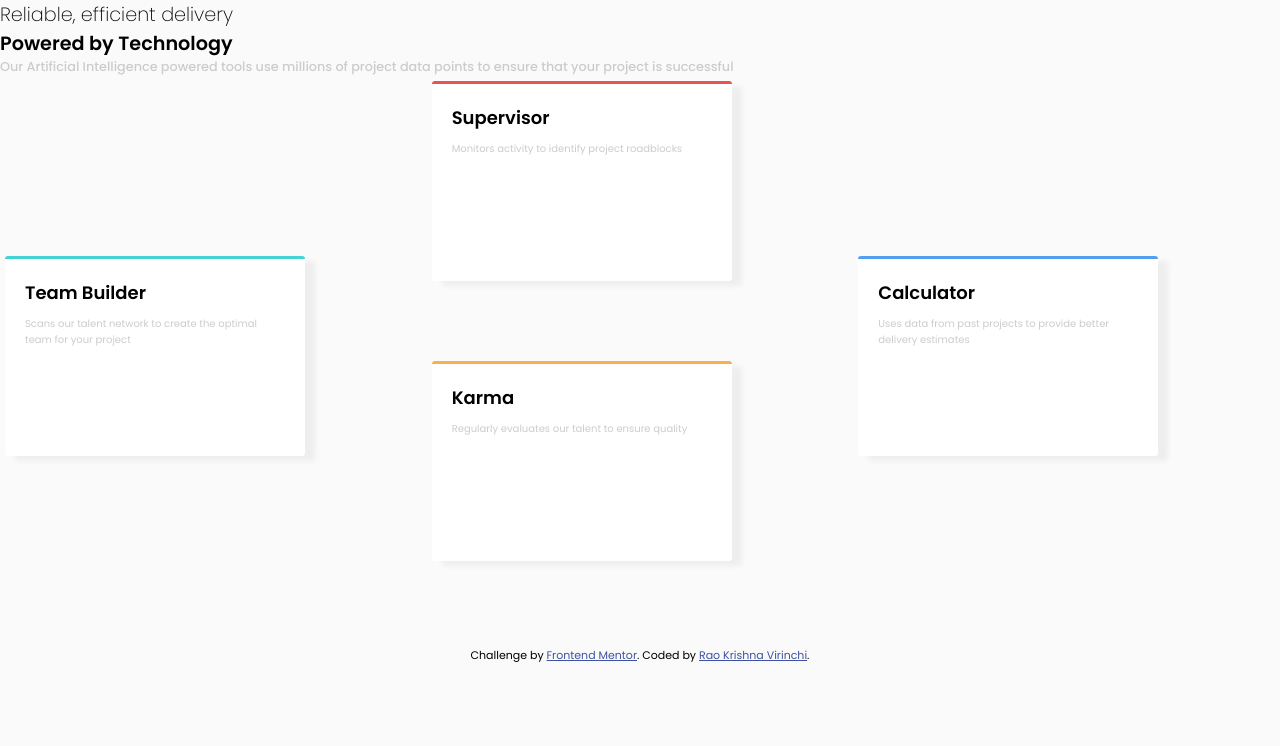
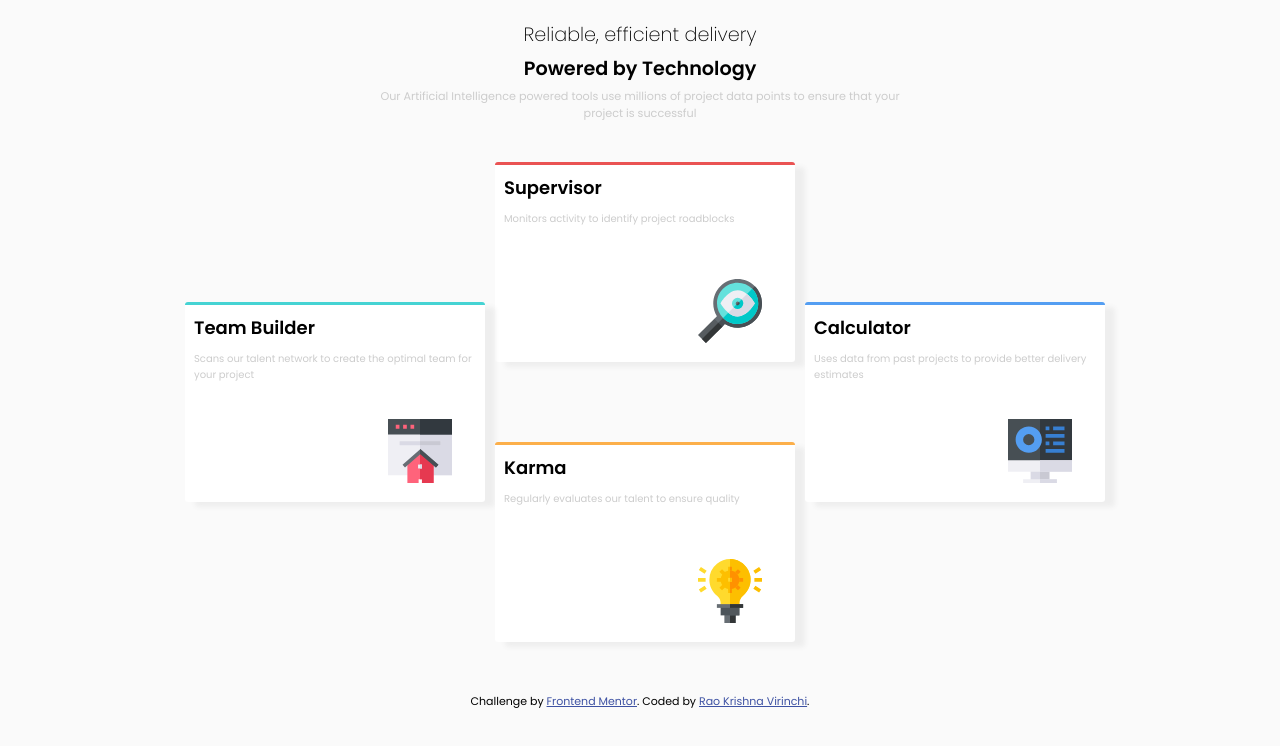
Before and after one commit to virinchi123/FrontEnd-Mentor-4-Card-Design, a plain HTML site: page index.html in a window 1280 px wide. Drawn offline with Linux system fonts and the light colour scheme.

Commit message:
Finished cloning web app

```diff
--- a/index.html
+++ b/index.html
@@ -14,32 +14,38 @@
 
   <!-- Feel free to remove these styles or customise in your own stylesheet 👍 -->
   <style>
-    .attribution { font-size: 11px; text-align: center; }
+    .attribution { font-size: 11px; text-align: center;}
     .attribution a { color: hsl(228, 45%, 44%); }
   </style>
 </head>
 <body>
   <div id="encompass">
-  <div id="header1">Reliable, efficient delivery</div>
-  <div id="header2">Powered by Technology</div>
-
-
-  <div id="header3">Our Artificial Intelligence powered tools use millions of project data points
-  to ensure that your project is successful</div>
+    <div id="header1">Reliable, efficient delivery</div>
+    <div id="header2">Powered by Technology</div>
+    <div id="header3">Our Artificial Intelligence powered tools use millions of project data points
+      to ensure that your project is successful</div>
   </div>
 
   <div id="container">
-  <div class="card" id="card1"><span class="title">Supervisor</span>
-  <p>Monitors activity to identify project roadblocks</p></div>
+  <div class="card" id="card1"><div class="message"><p class="title">Supervisor</p>
+  <p class="text">Monitors activity to identify project roadblocks</p></div>
+  <img src="/images/icon-supervisor.svg" alt="unable to load image">
+</div>
 
-  <div class="card" id="card2"><span class="title">Team Builder</span>
-  <p>Scans our talent network to create the optimal team for your project</p></div>
+  <div class="card" id="card2"><div class="message"><p class="title">Team Builder</p>
+  <p class="text">Scans our talent network to create the optimal team for your project</p></div>
+  <img src="/images/icon-team-builder.svg" alt="unable to load image">
+</div>
 
-  <div class="card" id="card3"><span class="title">Karma</span>
-  <p>Regularly evaluates our talent to ensure quality</p></div>
+  <div class="card" id="card3"><div class="message"><p class="title">Karma</p>
+  <p class="text">Regularly evaluates our talent to ensure quality</p></div>
+  <img src="/images/icon-karma.svg" alt="unable to load image">
+</div>
 
-  <div class="card" id="card4"><span class="title">Calculator</span>
-  <p>Uses data from past projects to provide better delivery estimates</p></div>
+  <div class="card" id="card4"><div class="message"><p class="title">Calculator</p>
+  <p class="text">Uses data from past projects to provide better delivery estimates</p></div>
+  <img src="/images/icon-calculator.svg" alt="unable to load image">
+</div>
   </div>
   <footer>
     <p class="attribution">
--- a/main.scss
+++ b/main.scss
@@ -6,43 +6,50 @@
 body{
     background-color: rgb(250,250,250);
     margin: 0;
+    margin-top: 20px;
     box-sizing: border-box;
     font-family: 'Poppins', sans-serif;
+    text-align: center;
 
     #header1{
         font-size: 1.2rem;
         font-weight: 200;
+        margin: 5px;
     }
 
     #header2{
         font-size: 1.2rem;
         font-weight: 600;
+        margin: 5px;
     }
 
     #header3{
-        font-size: 0.8rem;
-        font-weight: 500;
-        color: lighten(rgb(0,0,0),80%)
+        font-size: 0.7rem;
+        font-weight: 400;
+        color: lighten(rgb(0,0,0),80%);
+        width: 65vh;
+        margin: auto;
     }
 }
 
 #container{
     display: grid;
-    grid-template-columns: 1fr 1fr 1fr;
+    grid-template-columns: 1fr 1 fr 1fr;
     grid-template-rows: auto;
     grid-template-areas:
     "card2 card1 card4"
     "card2 card3 card4";
+    align-items: center;
     height: 70vh;
-    width: 100vw;
-    align-self: center;
+    width: 920px;
     box-sizing: border-box;
+    margin: auto;
 }
 .card{
     background-color: white;
     border-radius: 3px;
     border-top: 3px solid;
-    padding: 20px;
+    padding: 4px;
     font-weight: normal;
     color: lighten(rgb(0,0,0),80%);
     font-size: x-small;
@@ -51,11 +58,28 @@ body{
     box-sizing: border-box;
     height: 200px;
     width: 300px;
+    display: grid;
+    grid-template-rows: 1fr 1fr;
+    grid-template-areas:
+        "paragraph"
+        "image";
+    text-align: left;
 
+    img{
+        display: grid;
+        margin: auto 10% auto auto;
+        grid-area: image;
+    }
+
+    .message{
+        grid-area: paragraph;
+        margin: 5px;
+    }
     .title{
         font-weight: 600;
         color: black;
-        font-size: large;;
+        font-size: large;
+        margin:0px;
     }
 }
 #card1{
```
Also changed, not shown: main.css, 1 other file.
